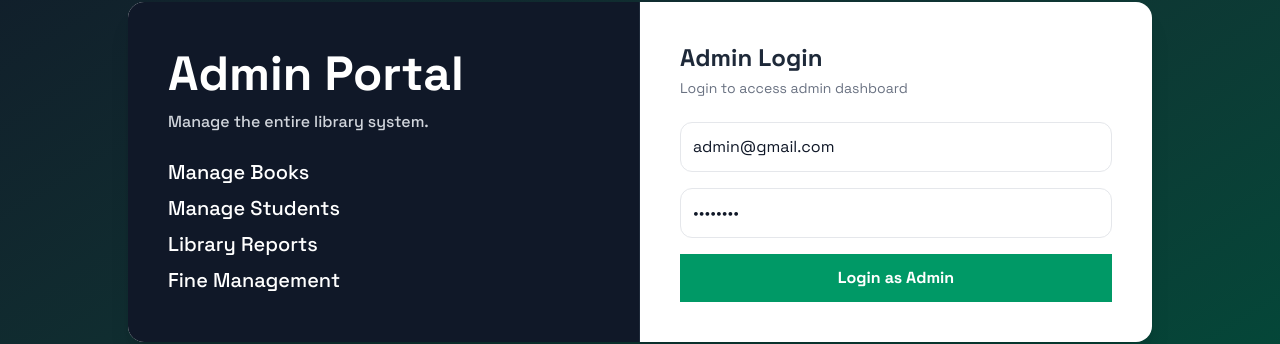
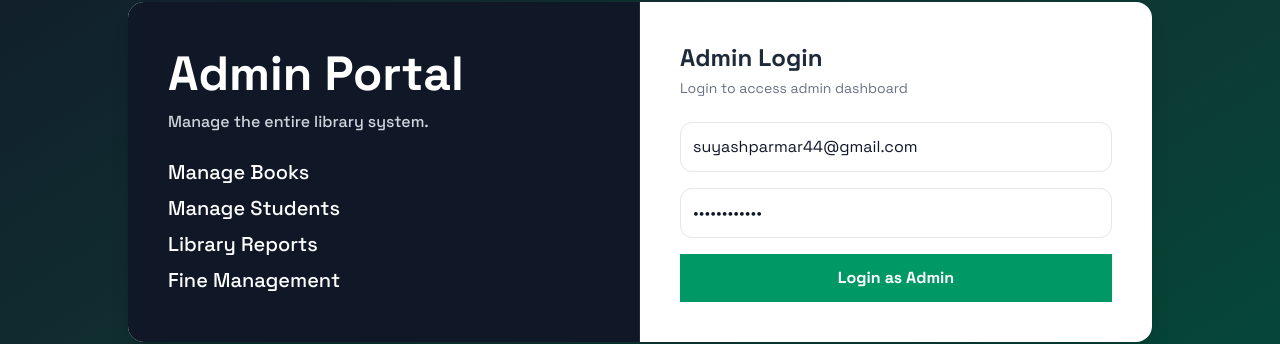
Before and after one commit to SuyashParmar/Library-Management-MERN, a React (Vite) app in the folder Frontend/: page /admin/login in a window 1280 px wide. Shown: the part 228-572 px from the top of the page. Built offline with nearby package versions, Linux system fonts and the light colour scheme; no server answers.

Commit message:
Update default Admin login to match user's known credentials

```diff
--- a/Frontend/src/Pages/AdminLogin.jsx
+++ b/Frontend/src/Pages/AdminLogin.jsx
@@ -8,8 +8,8 @@ const AdminLogin = () => {
   const { checkAdmin, admin } = useAdminAuth();
 
   const [form, setForm] = useState({
-    email: "admin@gmail.com",
-    password: "admin123",
+    email: "suyashparmar44@gmail.com",
+    password: "suyash1234P@",
   });
   const [error, setError] = useState("");
   const [isLoading, setIsLoading] = useState(false);
```
